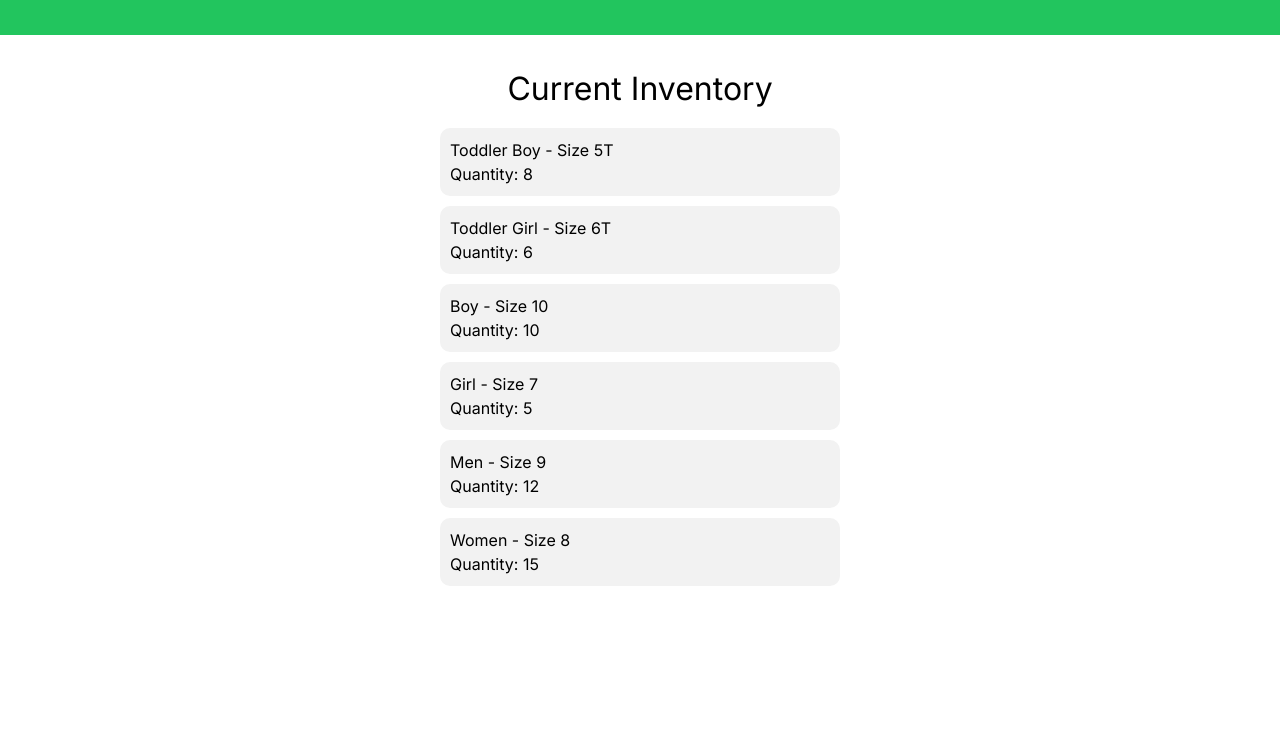
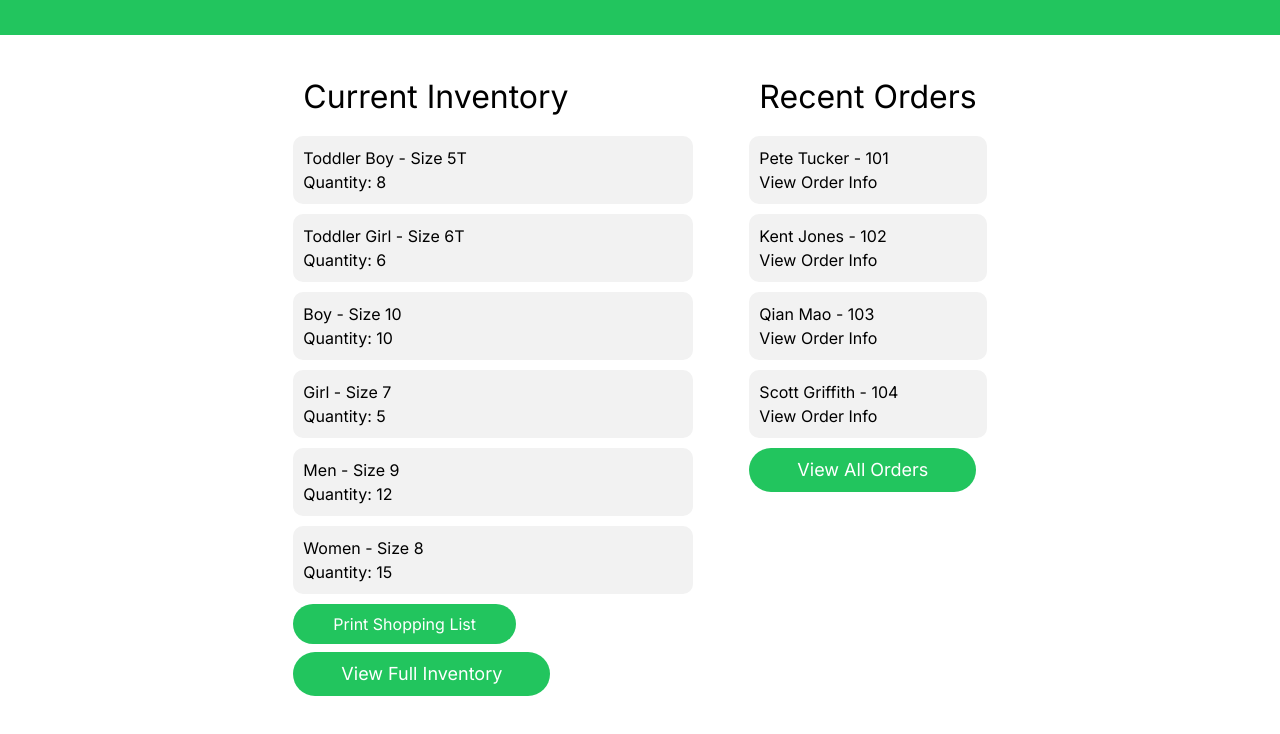
Before and after one commit to mickle0629/mcoc, a Next.js app: page /inventory in a window 1280 px wide. Shown: the top 734 px of the page. Built offline with nearby package versions, Linux system fonts and the light colour scheme.

Commit message:
inventory page edits

```diff
--- a/src/app/inventory/page.tsx
+++ b/src/app/inventory/page.tsx
@@ -5,6 +5,11 @@ interface InventoryItem {
   type: string;
   size: string;
   quantity: number;
+
+}
+interface RecentOrders{
+  orderName: string; // this should pull from the db
+  orderNumber: number; // this should also pull from the db
 }
 
 const InventoryPage: React.FC = () => {
@@ -17,19 +22,17 @@ const InventoryPage: React.FC = () => {
     { id: '5', type: 'Men', size: '9', quantity: 12 },
     { id: '6', type: 'Women', size: '8', quantity: 15 },
   ];
+  const placeholderInventory2: RecentOrders[] = [
+    { orderName: 'Pete Tucker', orderNumber: 101 },
+    { orderName: 'Kent Jones', orderNumber: 102 },
+    { orderName: 'Qian Mao', orderNumber: 103 },
+    { orderName: 'Scott Griffith', orderNumber: 104 }
+
+  ];
 
   return (
-    <main className="flex flex-col bg-white min-h-screen">
-    <div
-      style={{
-        backgroundColor: 'white',
-        color: 'black',
-        display: 'flex',
-        flexDirection: 'column',
-        alignItems: 'center',
-        padding: '20px',
-      }}
-    >
+    <main className="flex bg-white justify-center min-h-screen">
+    <div className="bg-white text-black flex flex-col items-left p-7">
       <h1 style={{fontSize: '200%', padding: '10px', paddingBottom: '15px'}}>Current Inventory</h1>
       <div style={{ width: '100%', maxWidth: '400px' }}>
         {placeholderInventory.map((item) => (
@@ -44,8 +47,33 @@ const InventoryPage: React.FC = () => {
           >
             <p>{`${item.type} - Size ${item.size}`}</p>
             <p>{`Quantity: ${item.quantity}`}</p>
+
           </div>
         ))}
+        <button type="submit" className="px-10 py-2 mb-2 bg-green-500 justify-center text-white text-md rounded-full">Print Shopping List</button>
+        <button type="submit" className="px-10 py-2 mb-2 bg-green-500 justify-center text-white text-lg rounded-full px-12">View Full Inventory</button>
+      </div>
+    </div>
+
+    <div className="bg-white text-black flex flex-col items-right p-7">
+      <h1 style={{fontSize: '200%', padding: '10px', paddingBottom: '15px'}}>Recent Orders</h1>
+      <div style={{ width: '100%', maxWidth: '400px' }}>
+      {placeholderInventory2.map((item) => (
+          <div
+            key={item.orderName}
+            style={{
+              backgroundColor: '#f2f2f2',
+              borderRadius: '10px',
+              padding: '10px',
+              marginBottom: '10px',
+            }}
+          >
+            <p>{`${item.orderName} - ${item.orderNumber}`}</p>
+            <button>{`View Order Info`}</button>
+
+          </div>
+        ))}
+        <button type="submit" className="px-10 py-2 mb-2 bg-green-500 justify-center text-white text-lg rounded-full px-12">View All Orders</button>
       </div>
     </div>
     </main>
```
